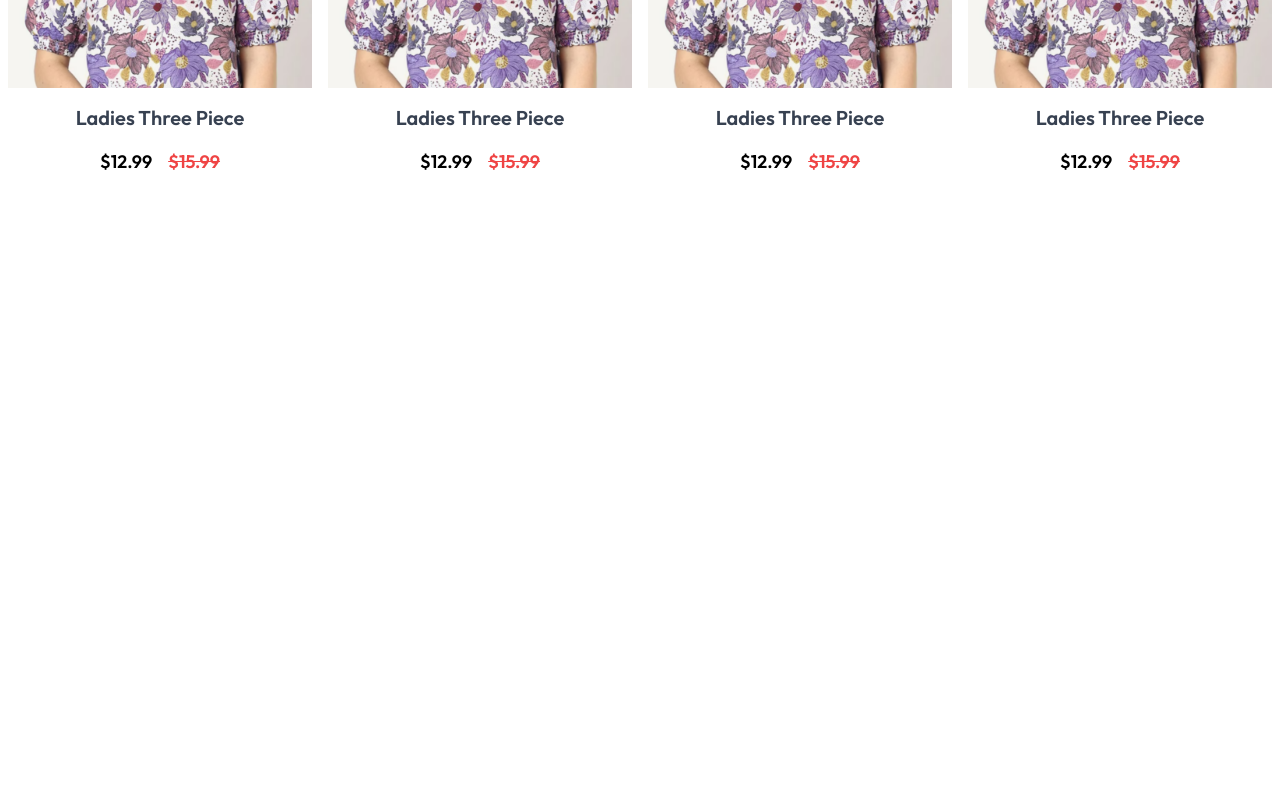
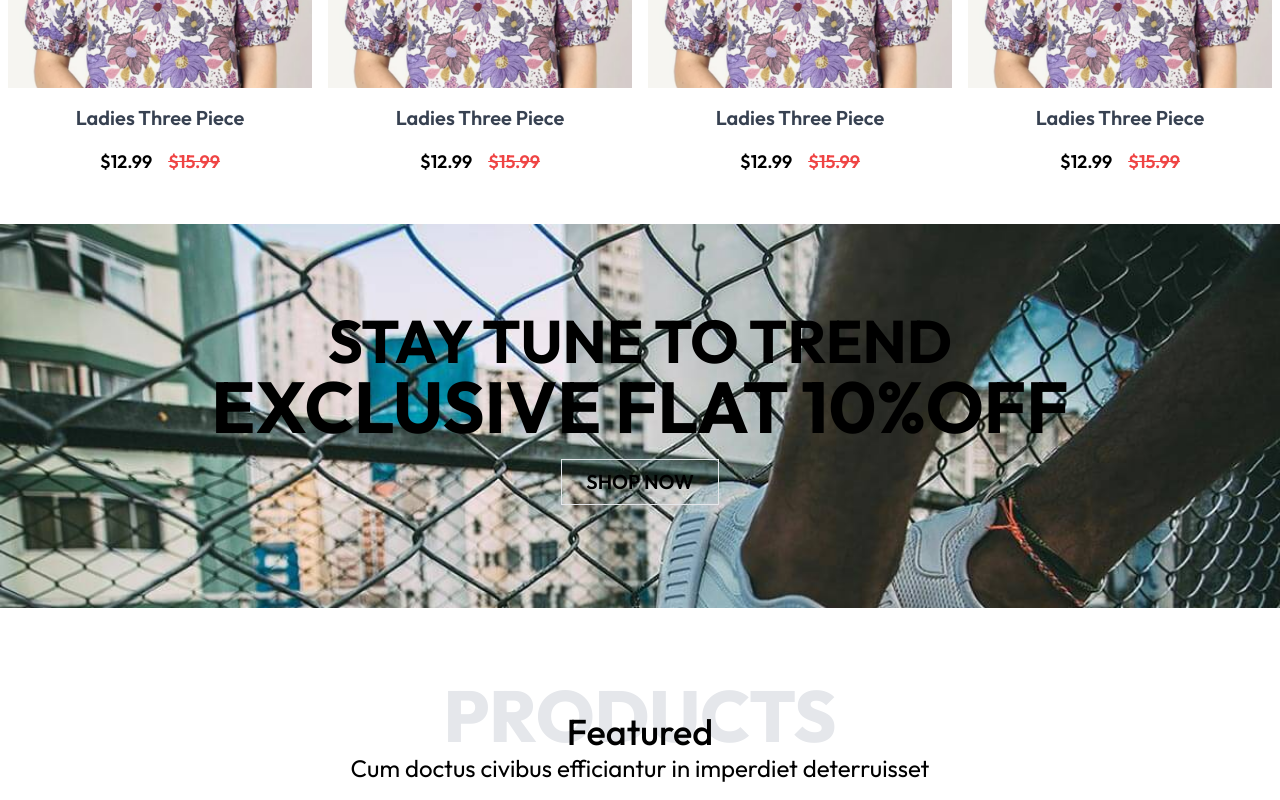
Before and after one commit to MdShahinDev/shopy, a React (Vite) app: page / in a window 1280 px wide. Shown: the part 1821-2621 px from the top of the page. Before the commit the page ends 2045 px from the top, so only its background shows below. Built offline with nearby package versions, Linux system fonts and the light colour scheme.

Commit message:
Promotional Banner

```diff
--- /dev/null
+++ b/src/Components/FeaturedProduct.jsx
@@ -0,0 +1,15 @@
+import React from 'react';
+
+import productimg from '../assets/p_img1.png';
+import { IoIosGitCompare, IoMdHeartEmpty } from 'react-icons/io';
+import { MdOutlineRemoveRedEye } from 'react-icons/md';
+const FeaturedProduct = () => {
+
+  return (
+    <>
+
+    </>
+  );
+};
+
+export default FeaturedProduct;
--- a/src/Components/MainHeader.jsx
+++ b/src/Components/MainHeader.jsx
@@ -124,6 +124,9 @@ const MainHeader = () => {
           </button>
         </div>
 
+        <div className="mobileSearch container mx-auto px-4 w-full my-2 py-2 lg:hidden">
+        <input className='w-full border py-2 px-2 text-base text-gray-600 border-gray-300 rounded-md focus:ring-0 focus:outline-none' type='text' placeholder='Search Product' />
+        </div>
 
 
         {/* Sidebar Menu */}
--- /dev/null
+++ b/src/Components/PromotionalBanner.jsx
@@ -0,0 +1,18 @@
+import React from 'react'
+import { Link } from 'react-router-dom'
+
+const PromotionalBanner = () => {
+  return (
+    <>
+        <div className="promotionalBanner my-8 min-h-64 lg:min-h-96 bg-promoBanner bg-cover bg-no-repeat bg-fixed flex items-center justify-center">
+            <div className="promoText text-center">
+                <h3 className='text-3xl font-semibold uppercase lg:text-6xl lg:font-bold'>Stay tune to trend</h3>
+                <h1 className='text-5xl font-bold uppercase lg:text-7xl'>Exclusive flat 10%off</h1>
+                <Link to={'/shop'}><button className='py-2 px-6 my-4 uppercase border text-lg font-semibold lg:text-xl'>Shop Now</button></Link>
+            </div>
+        </div>
+    </>
+  )
+}
+
+export default PromotionalBanner
--- a/src/Components/TopSellingProduct.jsx
+++ b/src/Components/TopSellingProduct.jsx
@@ -10,7 +10,7 @@ const TopSellingProduct = () => {
         <div className='productSection w-full flex gap-y-3 flex-wrap'>
           <div className='singleProduct sm:w-1/2 md:w-1/3 lg:w-1/4 px-2 mb-4'>
             <div className='relative group'>
-              <img className='w-full cursor-pointer' src={productimg} alt='' />
+              <img className='w-full cursor-pointer transition-all duration-300 hover:shadow-lg' src={productimg} alt='' />
               <div className='quickPanel absolute flex flex-col gap-4 top-8 left-8 text-lg lg:text-xl opacity-100 lg:opacity-0 lg:-translate-x-5 transition-all duration-300 lg:group-hover:opacity-100 lg:group-hover:translate-x-4'>
                 <IoIosGitCompare className='cursor-pointer transition-all duration-300 hover:text-red-500 text-xl' />
                 <IoMdHeartEmpty className='cursor-pointer transition-all duration-300 hover:text-red-500 text-xl' />
--- a/src/Pages/Home.jsx
+++ b/src/Pages/Home.jsx
@@ -2,6 +2,8 @@ import React from 'react';
 import HeroBanner from '../Components/HeroBanner';
 import SectionHeader from '../Reusable/SectionHeader';
 import TopSellingProduct from '../Components/TopSellingProduct';
+import PromotionalBanner from '../Components/PromotionalBanner';
+import FeaturedProduct from '../Components/FeaturedProduct';
 
 const Home = () => {
   return (
@@ -9,6 +11,9 @@ const Home = () => {
       <HeroBanner />
       <SectionHeader title='Top Selling' description='Cum doctus civibus efficiantur in imperdiet deterruisset' />
       <TopSellingProduct/>
+      <PromotionalBanner/>
+      <SectionHeader title='Featured' description='Cum doctus civibus efficiantur in imperdiet deterruisset' />
+      <FeaturedProduct/>
     </>
   );
 };
--- a/tailwind.config.js
+++ b/tailwind.config.js
@@ -16,6 +16,9 @@ export default {
       fontFamily: {
         outfit: ['Outfit', 'sans-serif'],
       },
+      backgroundImage: {
+        'promoBanner': "url('/src/assets/promotionalBanner.jpg')",
+      }
     },
   },
   plugins: [],
```
Also changed, not shown: src/assets/promotionalBanner.jpg (added).
